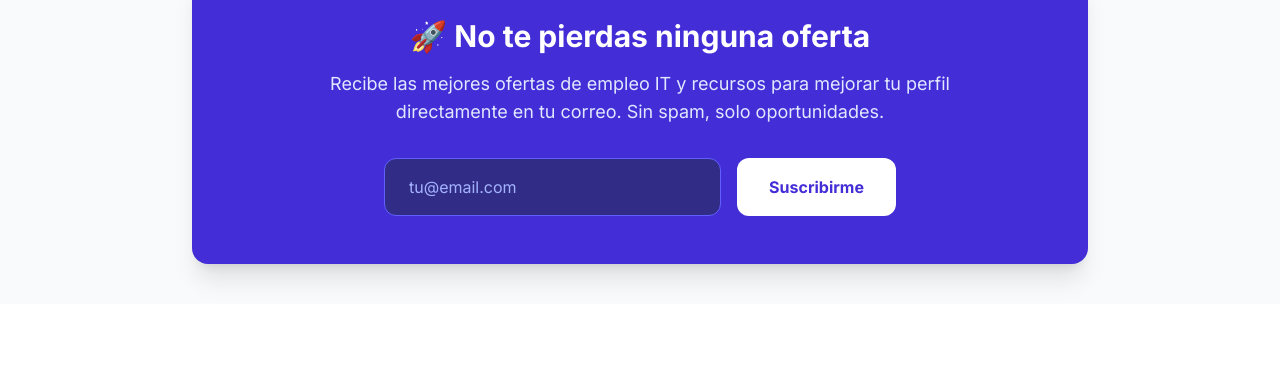
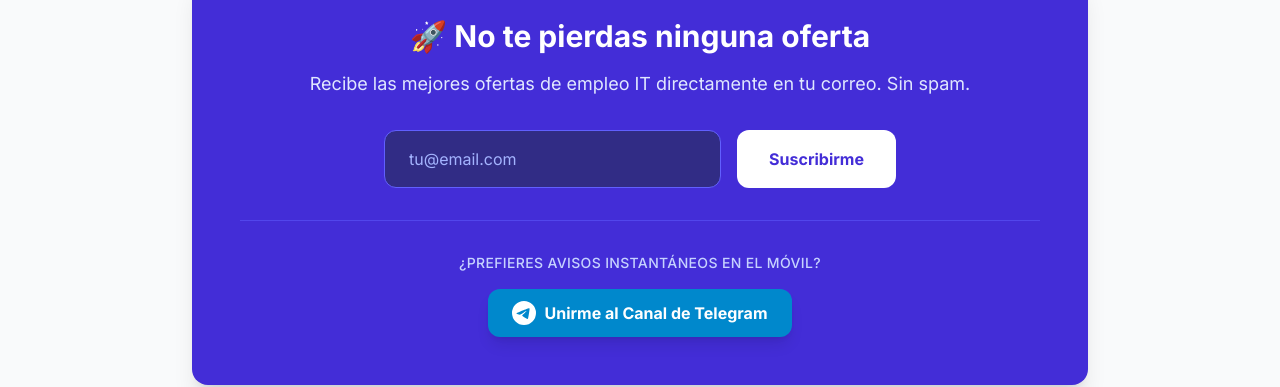
Before and after one commit to Raulmate7/Portal-Trabajo, a Next.js app in the folder frontend/: page / in a window 1280 px wide. Shown: the part 638-1025 px from the top of the page. Before the commit the page ends 942 px from the top, so only its background shows below. Built offline with nearby package versions, Linux system fonts and the light colour scheme; no server answers; the database is empty.

Commit message:
Add Telegram button to newsletter section

```diff
--- a/frontend/components/Newsletter.tsx
+++ b/frontend/components/Newsletter.tsx
@@ -13,7 +13,6 @@ export default function Newsletter() {
     setStatus('loading');
 
     try {
-      // CORRECCIÓN: Usamos la ruta interna de Next.js
       const response = await fetch('/api/subscribe', {
         method: 'POST',
         headers: { 'Content-Type': 'application/json' },
@@ -38,22 +37,22 @@ export default function Newsletter() {
         🚀 No te pierdas ninguna oferta
       </h2>
       <p className="text-indigo-100 mb-8 text-lg max-w-2xl mx-auto">
-        Recibe las mejores ofertas de empleo IT y recursos para mejorar tu perfil directamente en tu correo. Sin spam, solo oportunidades.
+        Recibe las mejores ofertas de empleo IT directamente en tu correo. Sin spam.
       </p>
 
+      {/* --- FORMULARIO EMAIL --- */}
       {status === 'success' ? (
-        <div className="bg-green-500 text-white p-4 rounded-xl font-bold animate-pulse border-2 border-green-400">
+        <div className="bg-green-500 text-white p-4 rounded-xl font-bold animate-pulse border-2 border-green-400 mb-8">
           ¡Genial! Te has apuntado correctamente. 🎉
         </div>
       ) : (
-        <form onSubmit={handleSubmit} className="flex flex-col sm:flex-row gap-4 justify-center max-w-lg mx-auto">
+        <form onSubmit={handleSubmit} className="flex flex-col sm:flex-row gap-4 justify-center max-w-lg mx-auto mb-8">
           <input
             type="email"
             placeholder="tu@email.com"
             value={email}
             onChange={(e) => setEmail(e.target.value)}
             required
-            // DISEÑO NUEVO: Fondo oscuro y letra blanca para máximo contraste
             className="px-6 py-4 rounded-xl bg-indigo-900 border border-indigo-500 text-white placeholder-indigo-300 w-full focus:outline-none focus:ring-4 focus:ring-indigo-400 transition-all"
           />
           <button
@@ -61,16 +60,35 @@ export default function Newsletter() {
             disabled={status === 'loading'}
             className="bg-white text-indigo-700 font-bold py-4 px-8 rounded-xl hover:bg-gray-100 transition-colors disabled:opacity-50 whitespace-nowrap"
           >
-            {status === 'loading' ? 'Guardando...' : 'Suscribirme'}
+            {status === 'loading' ? '...' : 'Suscribirme'}
           </button>
         </form>
       )}
 
       {status === 'error' && (
-        <p className="text-red-200 bg-red-900/50 p-2 rounded mt-4 font-semibold text-sm">
-          Hubo un error. Inténtalo de nuevo más tarde.
+        <p className="text-red-200 bg-red-900/50 p-2 rounded mb-6 font-semibold text-sm inline-block">
+          Hubo un error. Inténtalo de nuevo.
         </p>
       )}
+
+      {/* --- SECCIÓN TELEGRAM (NUEVA) --- */}
+      <div className="border-t border-indigo-500/50 pt-8 mt-4">
+        <p className="text-indigo-200 mb-4 text-sm font-medium uppercase tracking-wide">
+          ¿Prefieres avisos instantáneos en el móvil?
+        </p>
+        <a
+          href="https://t.me/PortalDeTrabajo"
+          target="_blank"
+          rel="noopener noreferrer"
+          className="inline-flex items-center gap-2 bg-[#0088cc] hover:bg-[#0077b5] text-white font-bold py-3 px-6 rounded-xl transition-all shadow-lg hover:shadow-blue-500/50 transform hover:-translate-y-1"
+        >
+          <svg className="w-6 h-6" fill="currentColor" viewBox="0 0 24 24">
+            <path d="M11.944 0A12 12 0 0 0 0 12a12 12 0 0 0 12 12 12 12 0 0 0 12-12A12 12 0 0 0 12 0a12 12 0 0 0-.056 0zm4.962 7.224c.1-.002.321.023.465.14a.506.506 0 0 1 .171.325c.016.093.036.306.02.472-.18 1.898-.962 6.502-1.36 8.627-.168.9-.499 1.201-.82 1.23-.696.065-1.225-.46-1.9-.902-1.056-.693-1.653-1.124-2.678-1.8-1.185-.78-.417-1.21.258-1.91.177-.184 3.247-2.977 3.307-3.23.007-.032.014-.15-.056-.212s-.174-.041-.249-.024c-.106.024-1.793 1.14-5.061 3.345-.48.33-.913.49-1.302.48-.428-.008-1.252-.241-1.865-.44-.752-.245-1.349-.374-1.297-.789.027-.216.325-.437.893-.663 3.498-1.524 5.83-2.529 6.998-3.014 3.332-1.386 4.025-1.627 4.476-1.635z"/>
+          </svg>
+          Unirme al Canal de Telegram
+        </a>
+      </div>
+
     </div>
   );
 }
```
